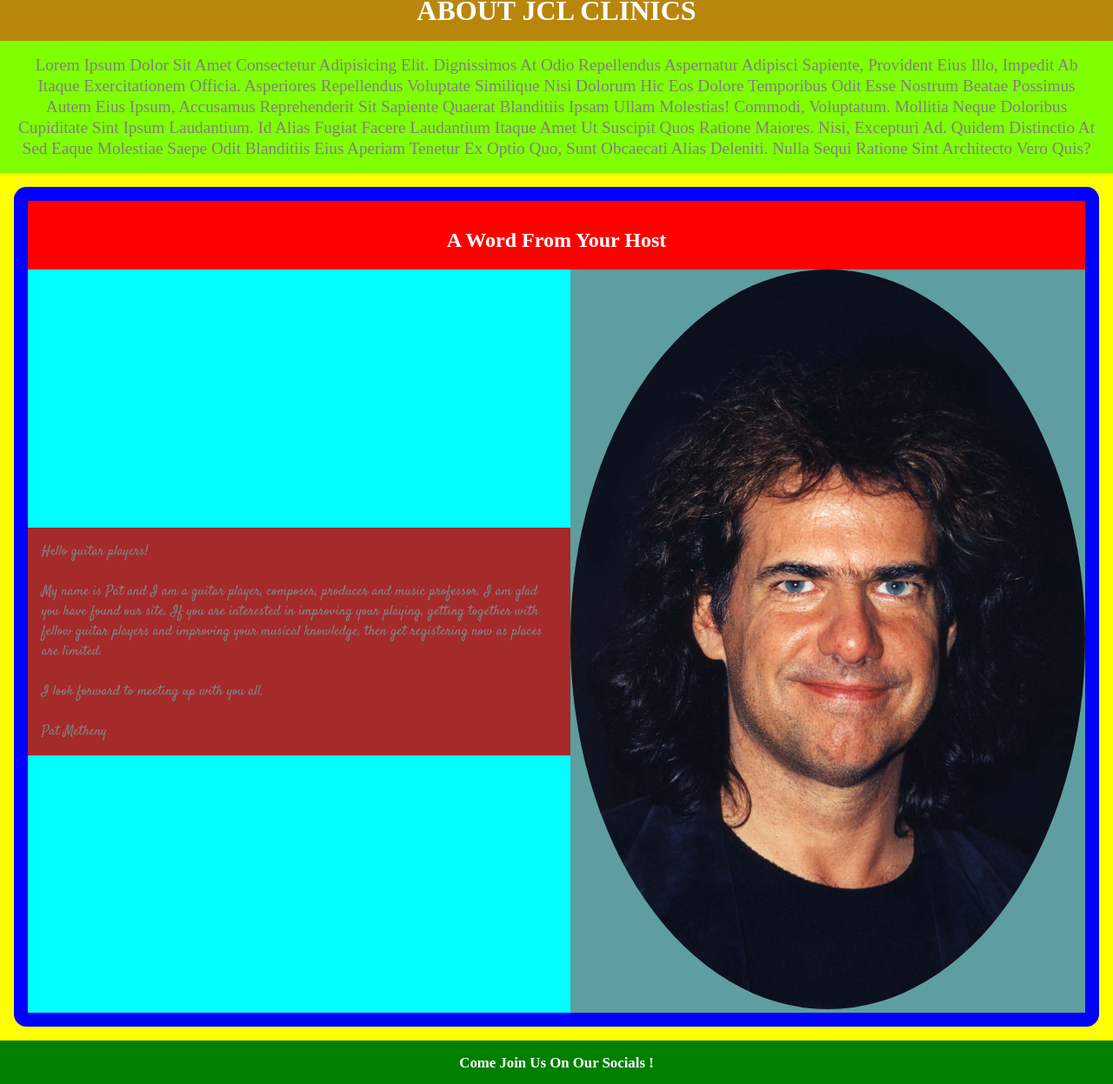
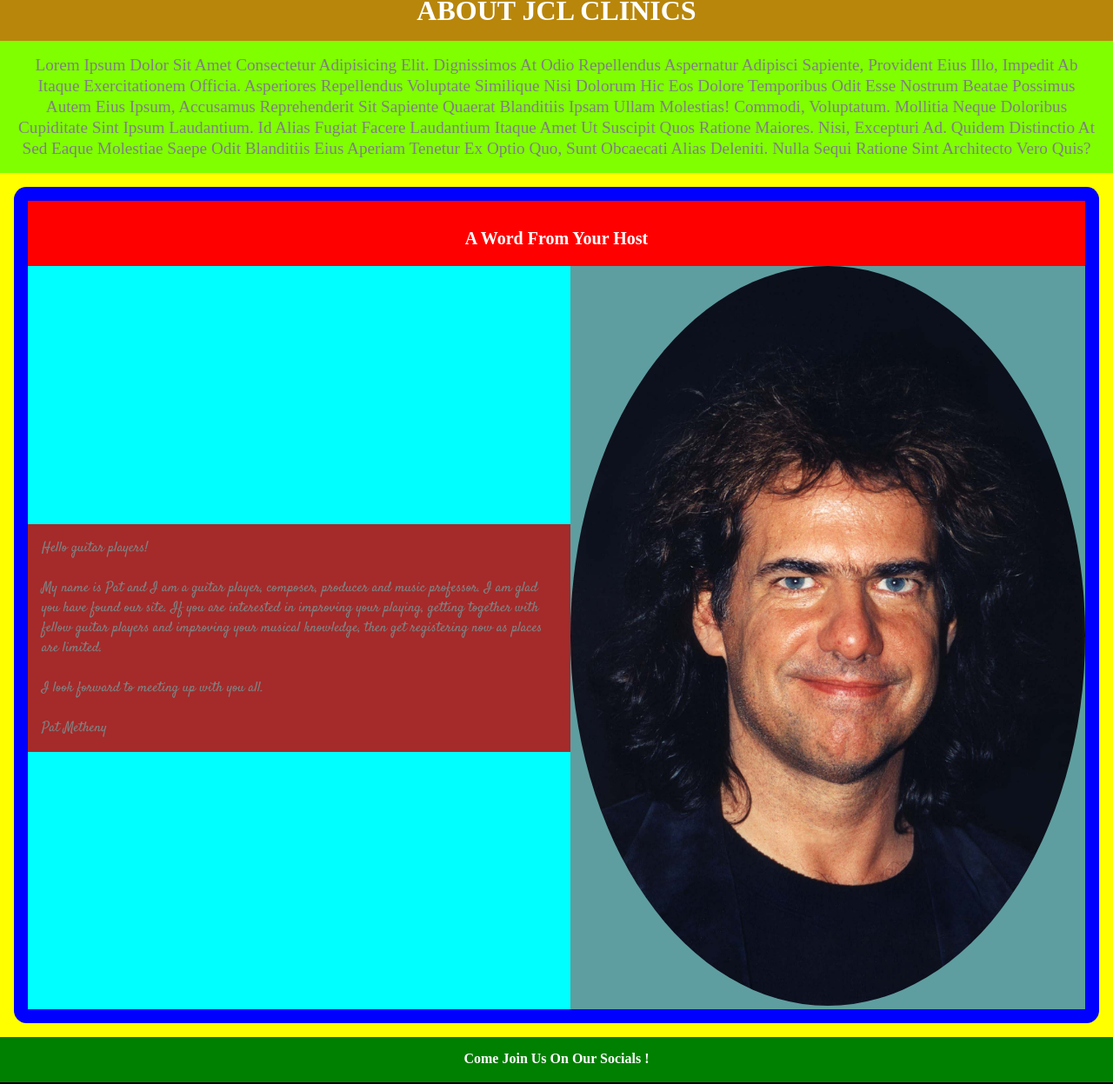
Before and after one commit to D-Mona/jcl-guitar-clinics, a plain HTML site: page index.html in a window 1280 px wide. Shown: the part 1100-2347 px from the top of the page at 87% size. Drawn offline with Linux system fonts and the light colour scheme; a web font is replaced by a local one.

Commit message:
1st pass of default resizing of index

```diff
--- a/assets/css/style.css
+++ b/assets/css/style.css
@@ -56,7 +56,7 @@ a {
   display: flex;
   flex-direction: row;
   gap: 8px;
-  font-size: .85rem;
+  font-size: 0.85rem;
   justify-content: space-evenly;
   flex-wrap: wrap;
 }
@@ -127,6 +127,7 @@ a {
   padding-bottom: 20px;
   color: white;
   text-transform: capitalize;
+  font-size: 1.25rem;
 }
 
 #host-picture-quote-container {
@@ -173,7 +174,7 @@ a {
   color: white;
   text-align: center;
   text-transform: capitalize;
-  font-size: 1.05rem;
+  font-size: 1rem;
   font-weight: bold;
 }
 
```
